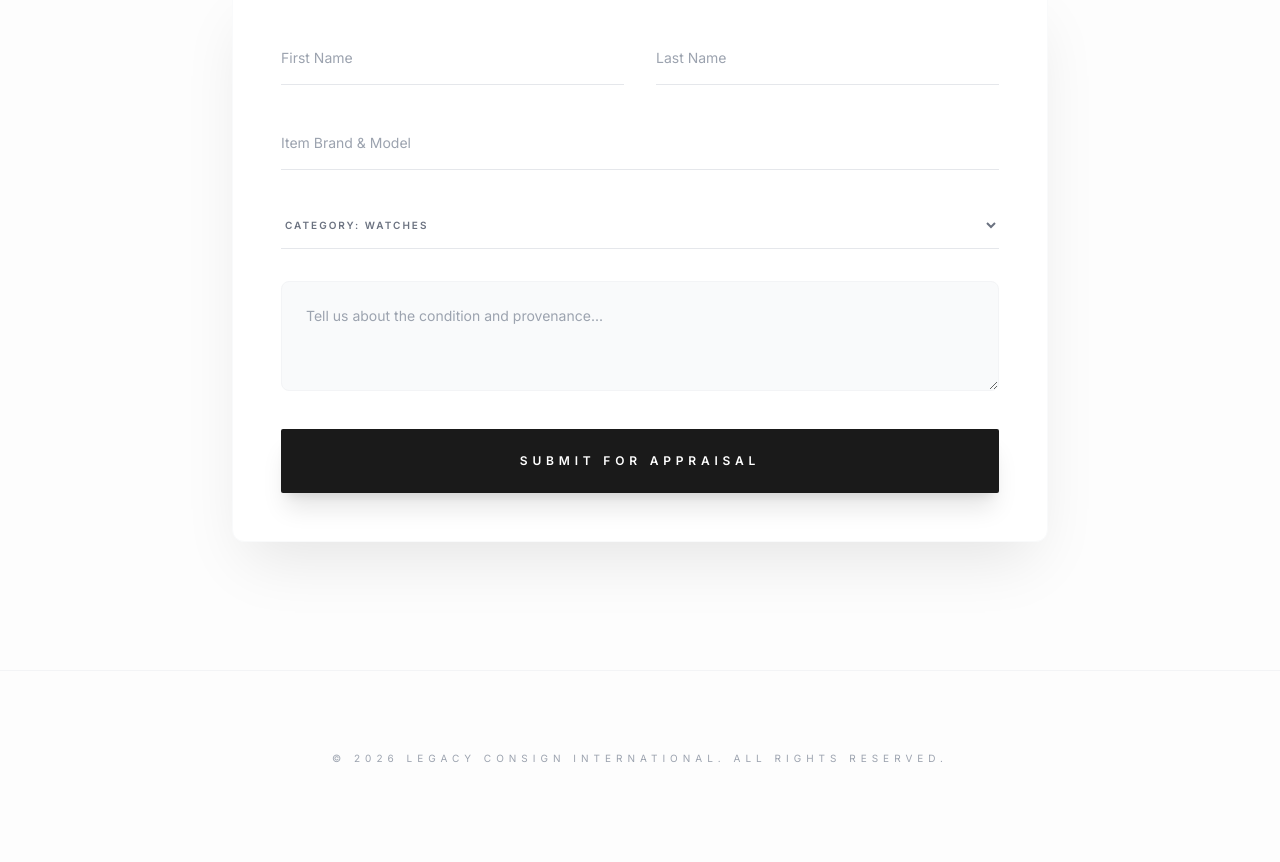
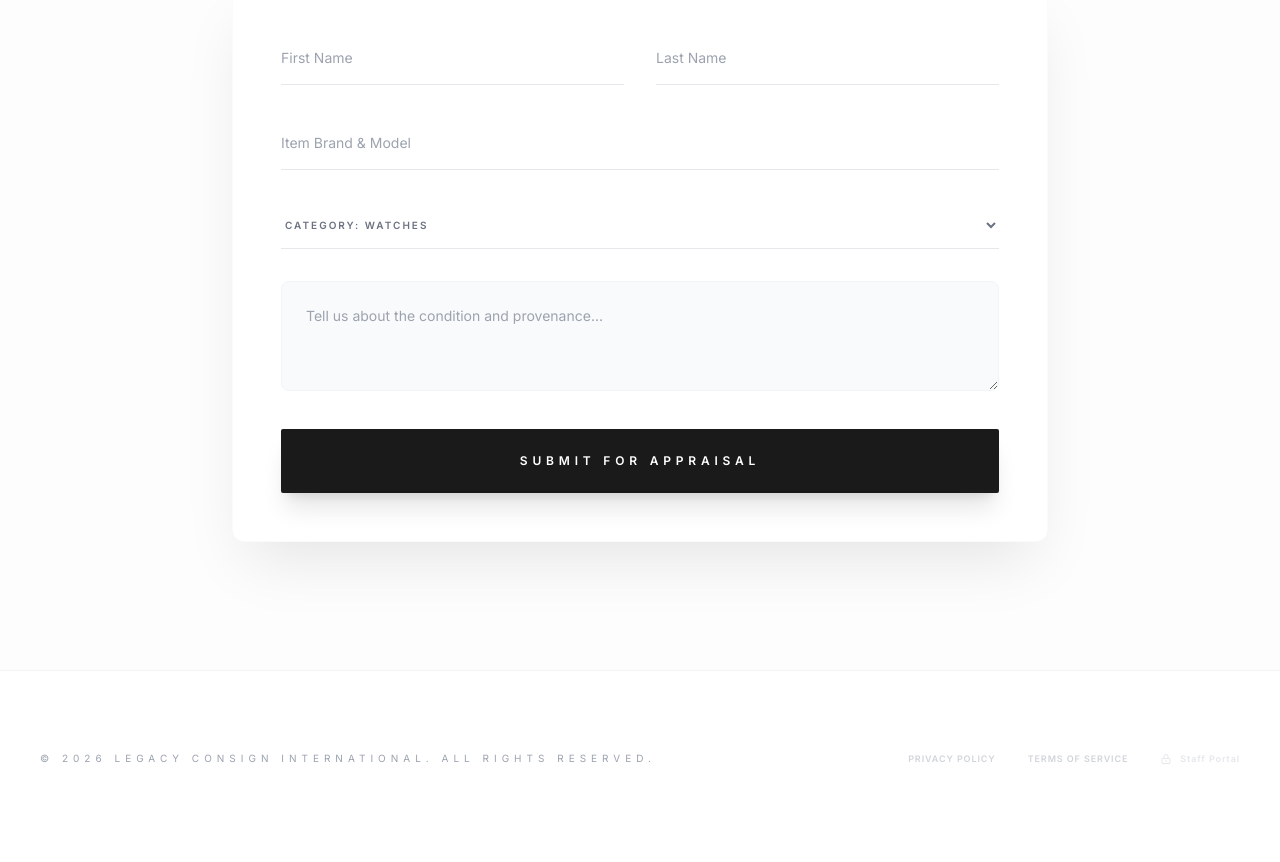
Before and after one commit to seb-creator01/Legacy-Consign-, a plain HTML site: page index.html in a window 1280 px wide. Shown: the part 1865-2727 px from the top of the page. Drawn offline with nearby package versions, Linux system fonts and the light colour scheme.

Commit message:
Update index.html

```diff
--- a/index.html
+++ b/index.html
@@ -170,8 +170,20 @@
         </form>
     </section>
 
-    <footer class="py-20 text-center border-t border-gray-100 text-[10px] text-gray-400 uppercase tracking-[0.5em]">
-        &copy; 2026 Legacy Consign International. All Rights Reserved.
+    <footer class="py-20 text-center border-t border-gray-100 bg-white">
+        <div class="max-w-7xl mx-auto px-10">
+            <div class="flex flex-col md:flex-row justify-between items-center gap-8 mb-4">
+                <p class="text-[10px] text-gray-400 uppercase tracking-[0.5em]">&copy; 2026 Legacy Consign International. All Rights Reserved.</p>
+                <div class="flex gap-8 text-[9px] uppercase tracking-widest font-bold text-gray-300">
+                    <a href="#" class="hover:text-black transition">Privacy Policy</a>
+                    <a href="#" class="hover:text-black transition">Terms of Service</a>
+                    <button onclick="openDashboard()" class="text-gray-200 hover:text-amber-800 transition flex items-center gap-2">
+                        <svg class="w-3 h-3" fill="none" stroke="currentColor" viewBox="0 0 24 24"><path stroke-linecap="round" stroke-linejoin="round" stroke-width="2" d="M12 15v2m-6 4h12a2 2 0 002-2v-6a2 2 0 00-2-2H6a2 2 0 00-2 2v6a2 2 0 002 2zm10-10V7a4 4 0 00-8 0v4h8z"></path></svg>
+                        Staff Portal
+                    </button>
+                </div>
+            </div>
+        </div>
     </footer>
 
     <div id="chat-toggle" onclick="toggleChat()" class="fixed bottom-10 right-10 w-16 h-16 bg-[#1a1a1a] rounded-full shadow-2xl flex items-center justify-center cursor-pointer hover:bg-amber-800 transition-all z-[100] group pulse-gold">
```
